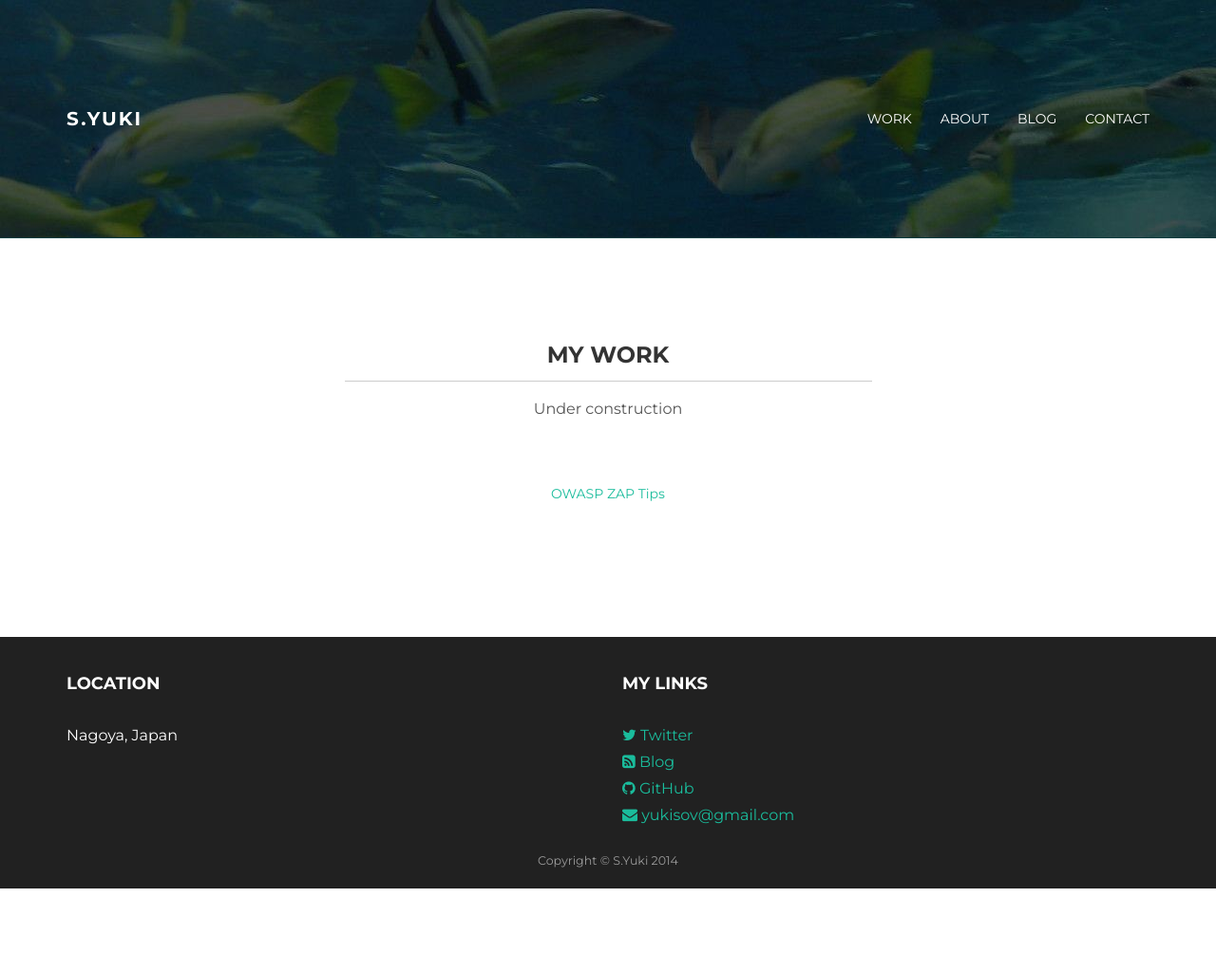
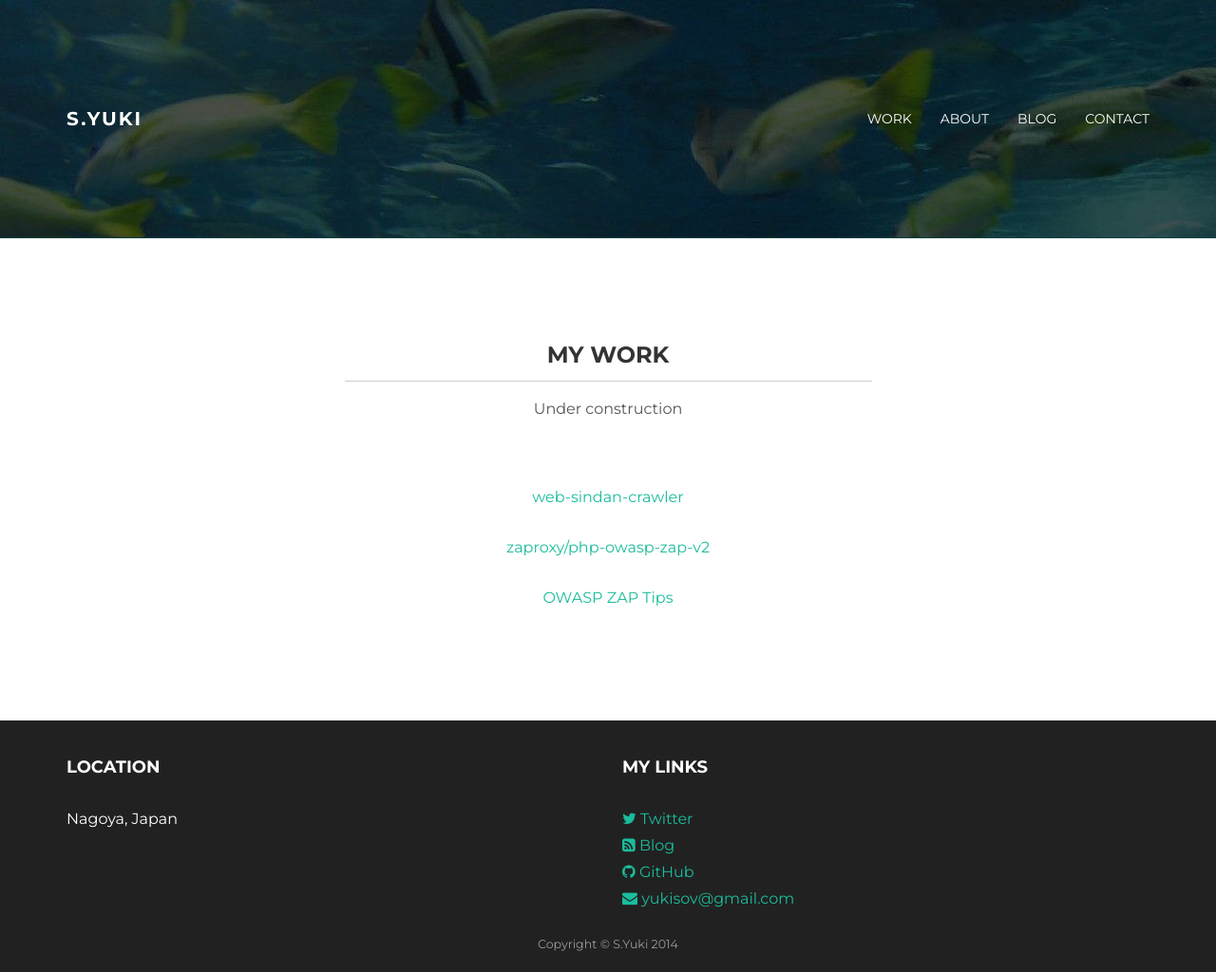
Before and after one commit to yukisov/yukisov.github.io, a Jekyll site: the page built from work.html, in a window 1280 px wide. Shown: the whole page at 95% size. Built offline with Jekyll 4.4.1, drawn with Linux system fonts in a browser that asks for light colours; nearby versions of some CDN libraries; before the commit the page ends 936 px from its top, so only the background shows below that.

Commit message:
Add some works on work.html

```diff
--- a/work.html
+++ b/work.html
@@ -17,7 +17,15 @@ layout: default
 
   <div class="row mt centered">
     <div class="col-md-6 col-md-offset-3 centered">
-      <a href="http://yukisov.github.io/zap-docs-japanese/" target="_blank">OWASP ZAP Tips</a>
+      <p>
+        <a href="https://github.com/yukisov/web-sindan-crawler" target="_blank">web-sindan-crawler</a>
+      </p>
+      <p>
+        <a href="https://packagist.org/packages/zaproxy/php-owasp-zap-v2" target="_blank">zaproxy/php-owasp-zap-v2</a>
+      </p>
+      <p>
+        <a href="http://yukisov.github.io/zap-docs-japanese/" target="_blank">OWASP ZAP Tips</a>
+      </p>
     </div>
   </div><!-- /row -->
 
```
